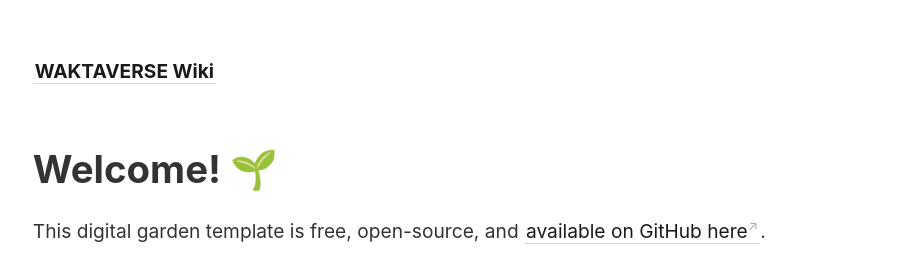
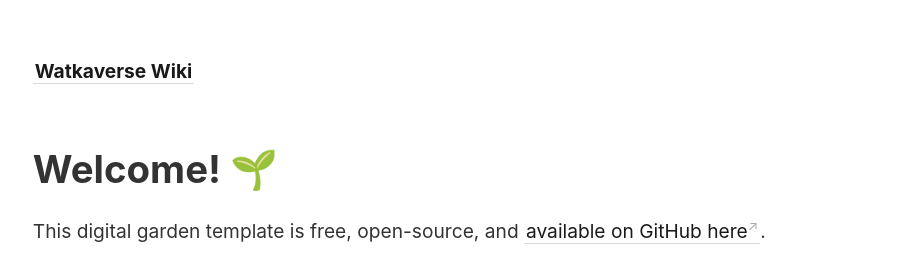
Before and after one commit to choyeun/WAKATVERSE-WIKI, a Jekyll site: the page built from _pages/index.md, in a window 1280 px wide. Shown: the top 253 px of the page, without its empty margins (44-953 px from the left). Built offline with Jekyll 4.4.1, drawn with Linux system fonts in a browser that asks for light colours.

Commit message:
Update _config.yml

```diff
--- a/_config.yml
+++ b/_config.yml
@@ -1,4 +1,4 @@
-title:               WAKTAVERSE Wiki
+title:               Watkaverse Wiki
 include:             ['_pages']
 exclude:             ['_includes/notes_graph.json']
 # You may need to change the base URL depending on your deploy configuration.
```
